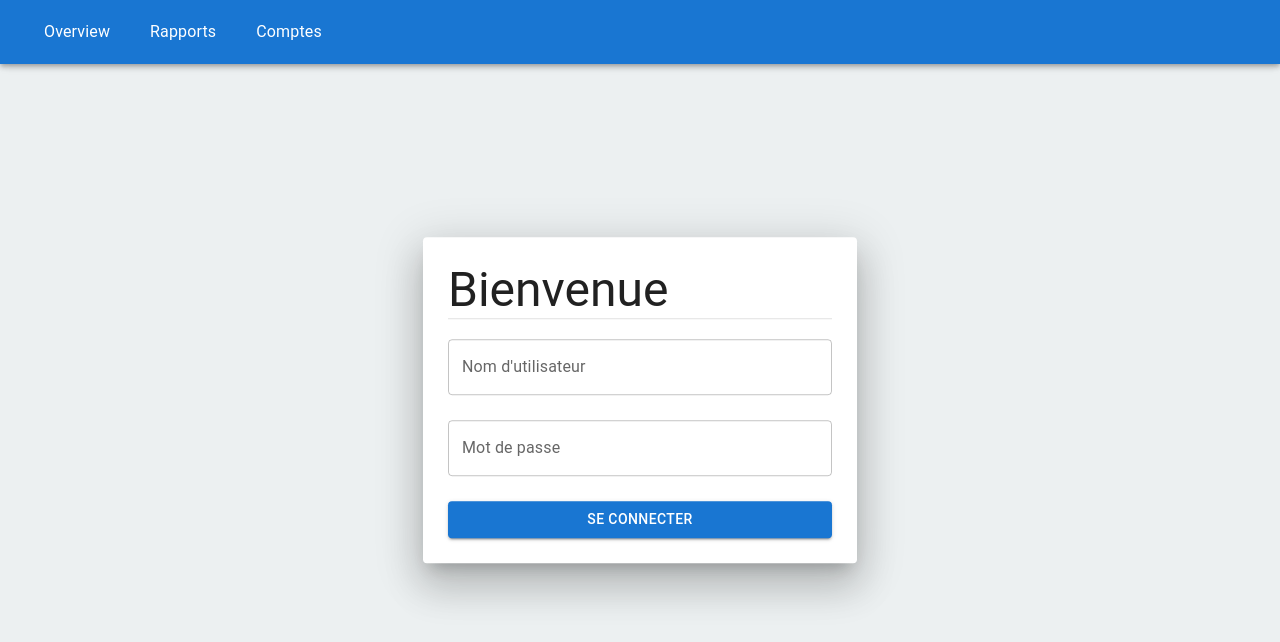
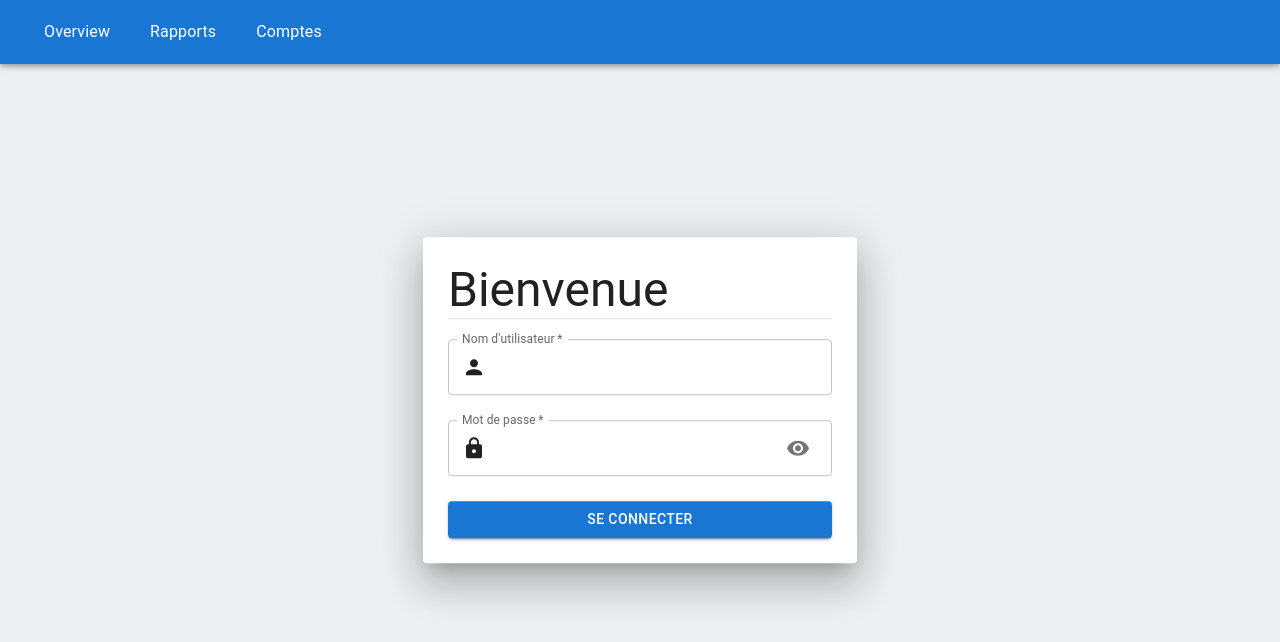
Before and after one commit to Belleau6744/inf1583-gestion-pompe, a React (Vite) app: page / in a window 1280 px wide. Shown: the top 642 px of the page. Built offline with nearby package versions, Linux system fonts and the light colour scheme.

Commit message:
update login page

```diff
--- a/src/components/HomePage.tsx
+++ b/src/components/HomePage.tsx
@@ -1,6 +1,10 @@
 import { Features } from "@features";
-import { Button, Card, Divider, TextField, Typography } from "@mui/material";
-import { ChangeEvent, useState } from "react";
+import LockIcon from '@mui/icons-material/Lock';
+import PersonIcon from '@mui/icons-material/Person';
+import Visibility from '@mui/icons-material/Visibility';
+import VisibilityOff from '@mui/icons-material/VisibilityOff';
+import { Button, Card, Divider, IconButton, TextField, Typography } from "@mui/material";
+import { ChangeEvent, FormEvent, useRef, useState } from "react";
 import { useDispatch } from "react-redux";
 import { useNavigate } from "react-router-dom";
 import styled from "styled-components";
@@ -14,9 +18,12 @@ const Container = styled.div`
 const HomePage = () => {
     const dispatch = useDispatch();
     const nav = useNavigate();
+    const inputRef = useRef<HTMLFormElement>(null);
     const [ username, setUsername ] = useState<string>("");
     const [ password, setPassword ] = useState<string>("");
+    const [showPassword, setShowPassword] = useState(false);
 
+    const handleClickShowPassword = () => setShowPassword((show) => !show);
 
     const handleOnChangePassword = (e: ChangeEvent<HTMLInputElement>) => {
         const { value } = e.target;
@@ -28,7 +35,9 @@ const HomePage = () => {
         setUsername(value);
     }
 
-    const handleLogin = () => {
+    const handleSubmit = (event: FormEvent<HTMLFormElement>) => {
+        event.preventDefault();
+        event.stopPropagation();
         if (username === ADMIN_USER.username && password === ADMIN_USER.password) {
             dispatch(Features.UserFeature.action.setUserAuthStatus(true));
             nav("/pompes");
@@ -40,11 +49,32 @@ const HomePage = () => {
             <Card sx={{ position: 'absolute', top: "50%", left: "50%", transform: "translate(-50%, -50%)", padding: "25px", width: "30%", height: "auto" }} elevation={24}>
                 <Typography variant="h3">Bienvenue</Typography>
                 <Divider />
-                <div style={{ display: 'flex', justifyContent: 'center', flexDirection: 'column', gap: '25px', marginTop: "20px" }}>
-                    <TextField label="Nom d'utilisateur" onChange={handleOnChangeUsername} value={username}></TextField>
-                    <TextField label="Mot de passe" type="password" onChange={handleOnChangePassword} value={password}/>
-                    <Button variant="contained" onClick={handleLogin}>Se connecter</Button>
-                </div>
+                <form ref={inputRef} onSubmit={handleSubmit} style={{ display: 'flex', justifyContent: 'center', flexDirection: 'column', gap: '25px', marginTop: "20px" }}>
+                    <TextField
+                        slotProps={{
+                            input: {
+                                startAdornment: <PersonIcon />
+                            }
+                        }}
+                        required
+                        label="Nom d'utilisateur"
+                        onChange={handleOnChangeUsername}
+                        value={username}></TextField>
+
+                    <TextField
+                        slotProps={{
+                            input: {
+                                endAdornment: <IconButton onClick={handleClickShowPassword}>{showPassword ? <VisibilityOff /> : <Visibility />}</IconButton>, startAdornment: <LockIcon />
+                            }
+                        }}
+                        required
+                        label="Mot de passe"
+                        type={showPassword ? 'text' : 'password'}
+                        onChange={handleOnChangePassword}
+                        value={password}/>
+
+                    <Button type="submit" variant="contained">Se connecter</Button>
+                </form>
             </Card>
         </Container>
     )
```
